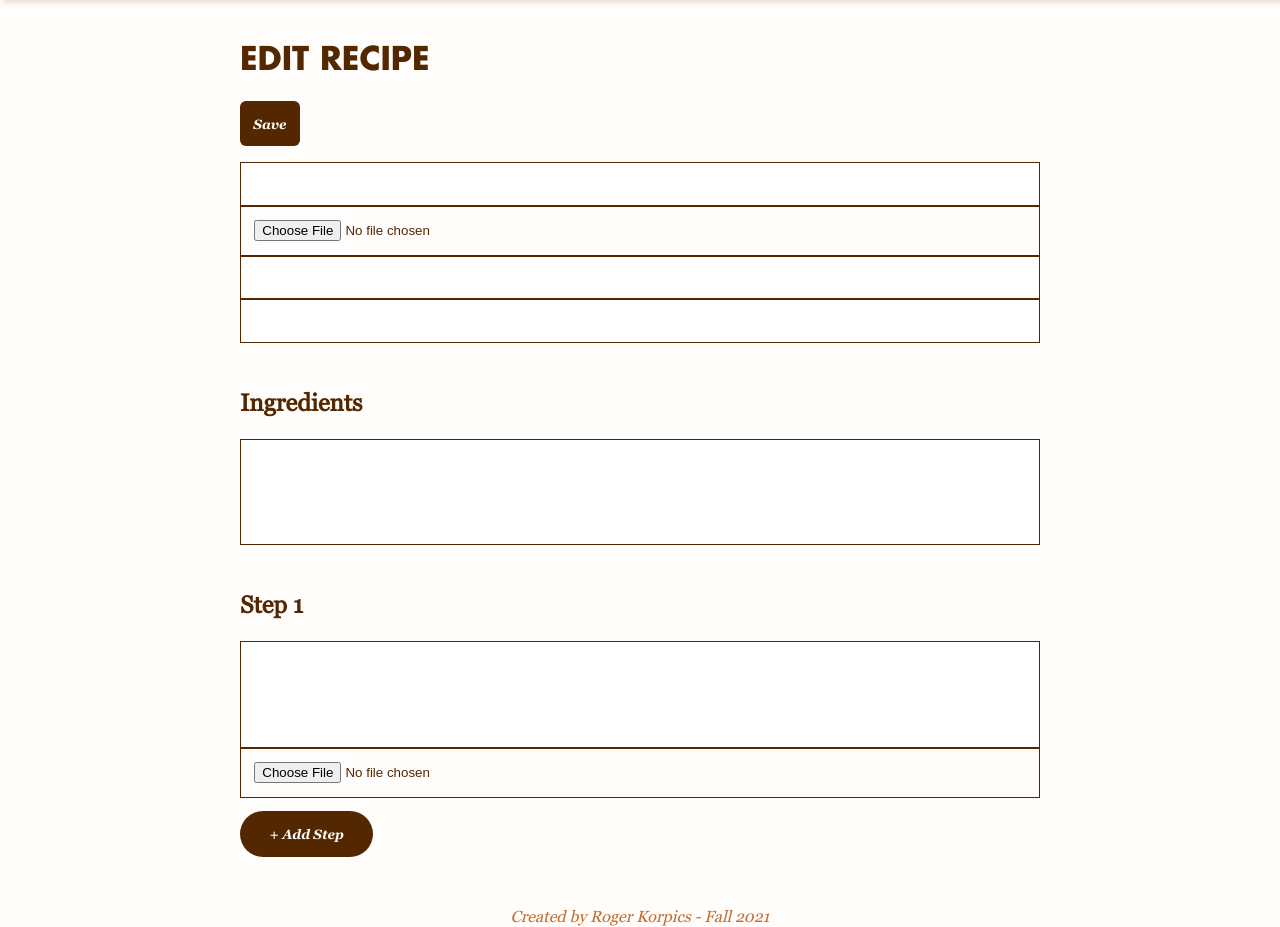
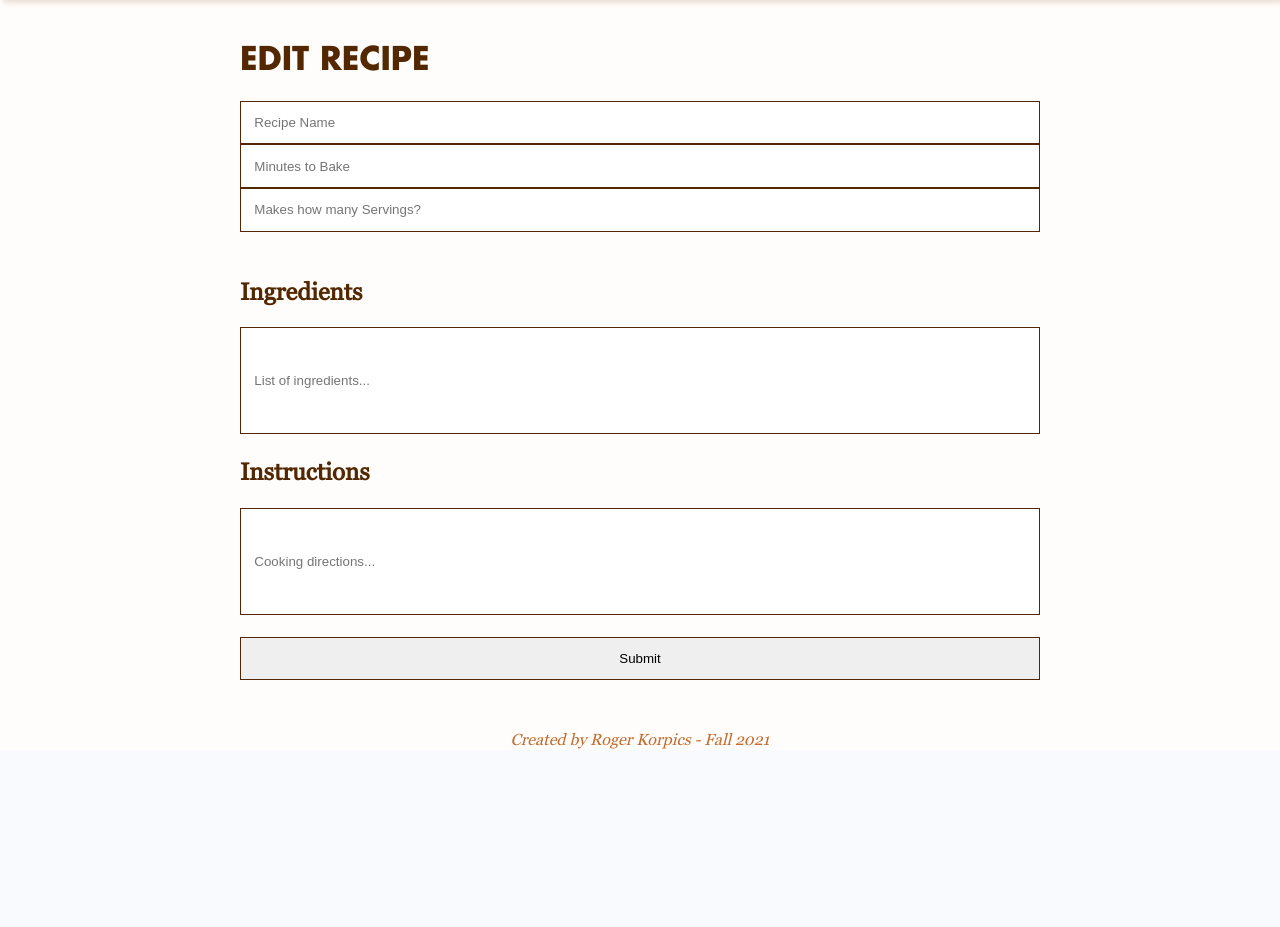
Before and after one commit to rogerkorp/idm232-rmk347, a PHP site: page /beta/edit-recipe.php in a window 1280 px wide. Shown: the part 87-1014 px from the top of the page. After the commit the page ends 836 px from the top, so only its background shows below. Run offline with PHP 8.4, Linux system fonts and the light colour scheme; data that the repository does not hold is empty; a stand-in replaces the project's code that opens the database connection; some libraries are stand-ins or nearby versions.

Commit message:
:construction: Basic Recipe Creation Added!
Up next, getting it to show up in a huge list!

```diff
--- a/beta/admin-nav.php
+++ b/beta/admin-nav.php
@@ -1,3 +1,14 @@
+<?php
+include 'connection.php';
+
+if (mysqli_connect_errno()) {
+    die ("Database connection failed: " .
+      mysqli_connect_error() .
+      " (" . mysqli_connect_errno() . ")"
+    );
+  }
+?>
+
 <nav class="header-nav" id="admin-nav">
 <a href="home.php">
 <img id="logo" src="https://via.placeholder.com/150">
--- a/beta/edit-recipe.php
+++ b/beta/edit-recipe.php
@@ -12,22 +12,18 @@
         ?>
         <main class="admin-main">
         <h1 class="admin-header">Edit Recipe</h1>
-        <button type="button" id="edit-recipe">Save</button>
-        <form id="recipe-form">
-            <input type="text" id="r-title" name="r-title"><br>
-            <input type="file" id="r-photo-thumb" name="r-photo-thumb"><br>
-            <input type="text" id="r-time" name="r-time"><br>
-            <input type="text" id="r-serving" name="r-serving"><br>
+
+        <form action='process-recipe.php' id='recipe-form' method='post'>
+            <input type='text' id='name' name='name' placeholder='Recipe Name'><br>
+            <input type='text' id='cooking-time' name='cooking-time' placeholder='Minutes to Bake'><br>
+            <input type='text' id='serving-amount' name='serving-amount' placeholder='Makes how many Servings?'><br>
             <br>
-
             <h2>Ingredients</h2>
-            <input type="text" class="longtext" id="r-ingredients" name="r-ingredients"><br>
+            <input type='text' class='longtext' id='ingredients' name='ingredients' placeholder='List of ingredients...'><br>
+            <h2>Instructions</h2>
+            <input type='text' class='longtext'  id='instructions' name='instructions' placeholder='Cooking directions...'><br>
             <br>
-
-            <h2>Step 1</h2>
-            <input type="text" class="longtext"  id="r-step" name="r-step"><br>
-            <input type="file" id="r-photo-s1" name="r-photo-s1"><br>
-            <button type="button" id="add-step">+ Add Step</button>
+            <input type='submit' name='edit-recipe'>
         </form>
 
 
```
Also changed, not shown: beta/process-recipe.php (added, +35 -0 lines), 3 other files.
